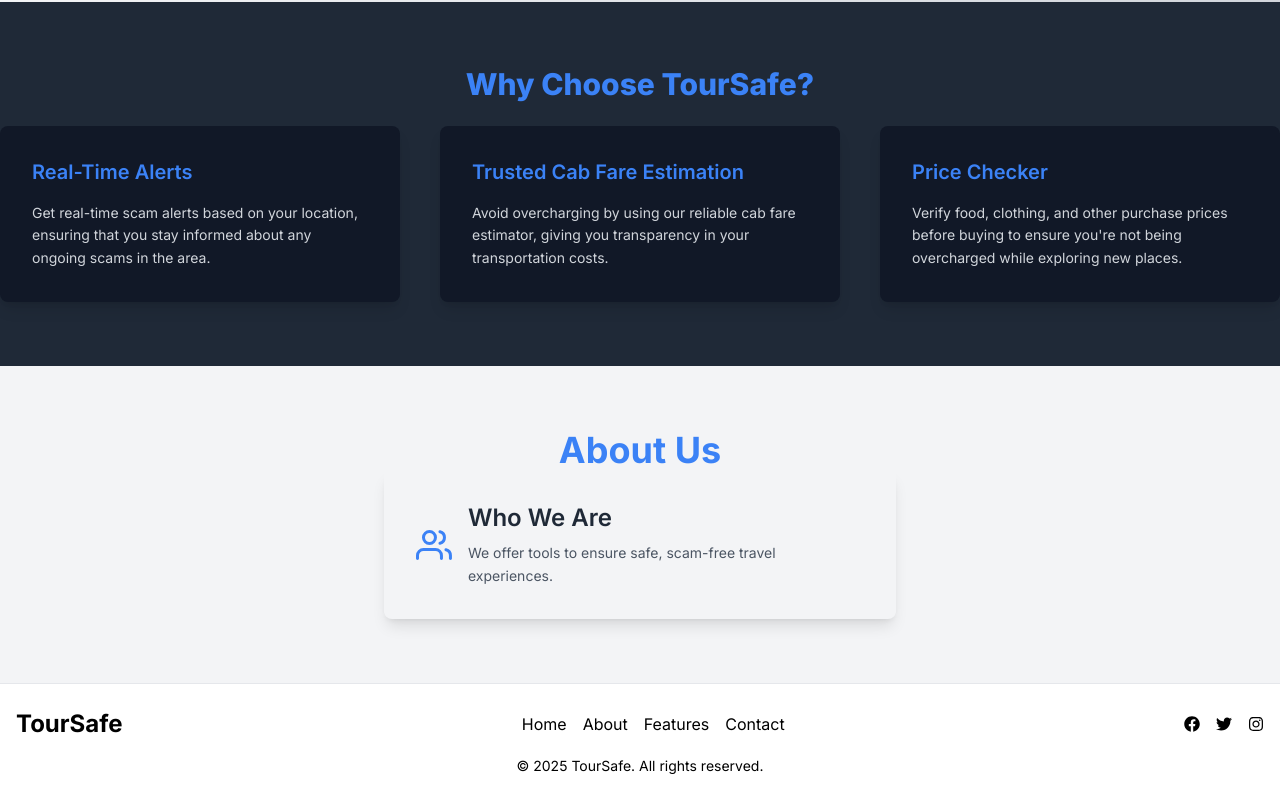
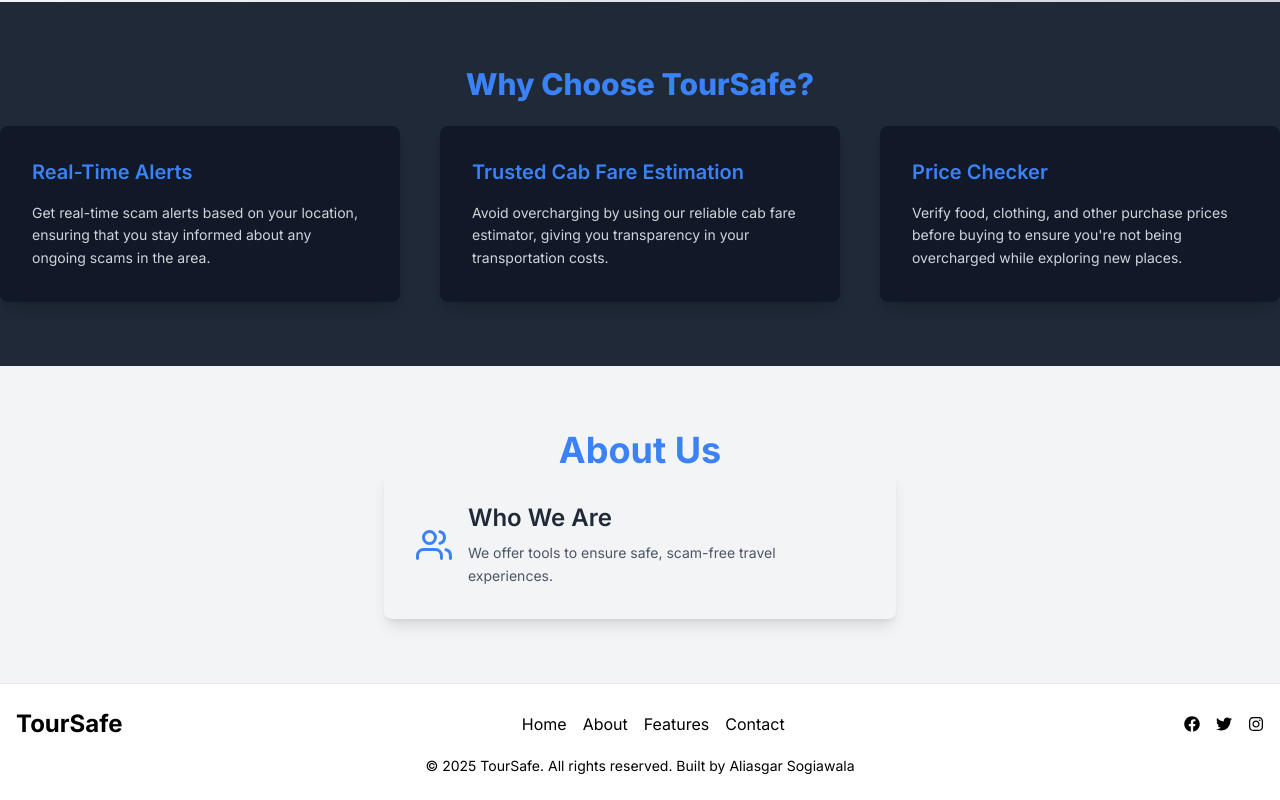
Before and after one commit to aliasgarsogiawala/TourSafe, a Next.js app: page / in a window 1280 px wide. Shown: the part 1419-2219 px from the top of the page. Built offline with nearby package versions, Linux system fonts and the light colour scheme; no server answers.

Commit message:
Footer watermark added

```diff
--- a/components/Footer.tsx
+++ b/components/Footer.tsx
@@ -46,6 +46,7 @@ const Footer: React.FC = () => {
         {/* Copyright */}
         <div className="text-center mt-4 text-sm">
           © {new Date().getFullYear()} TourSafe. All rights reserved.
+          Built by Aliasgar Sogiawala
         </div>
       </div>
     </footer>
```
